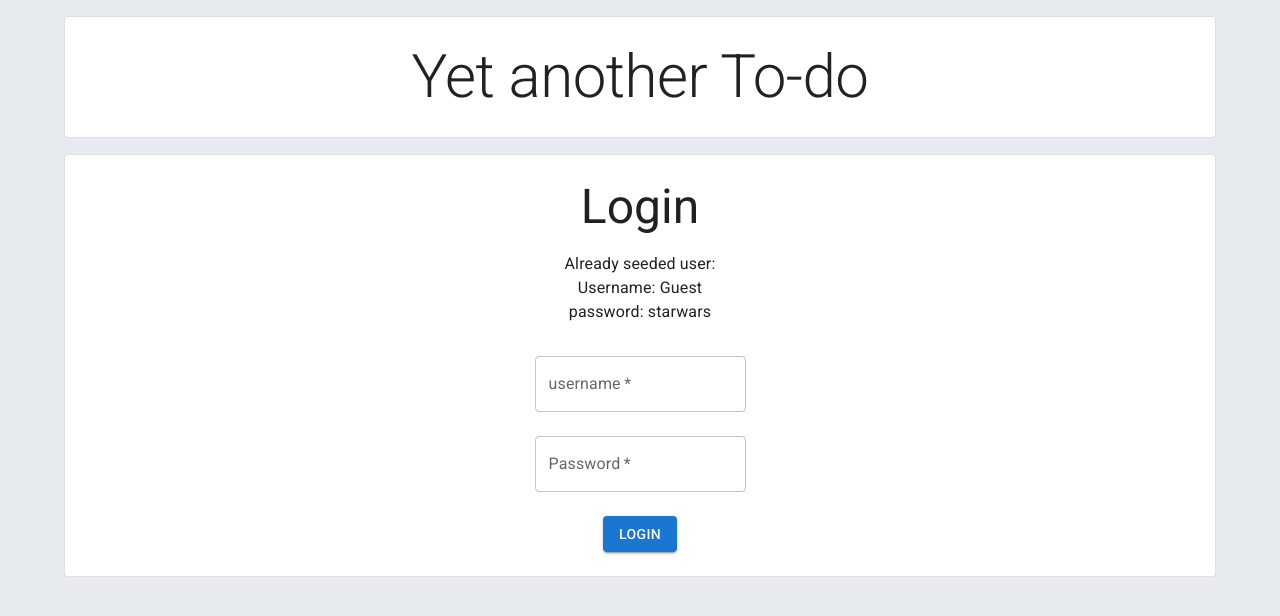
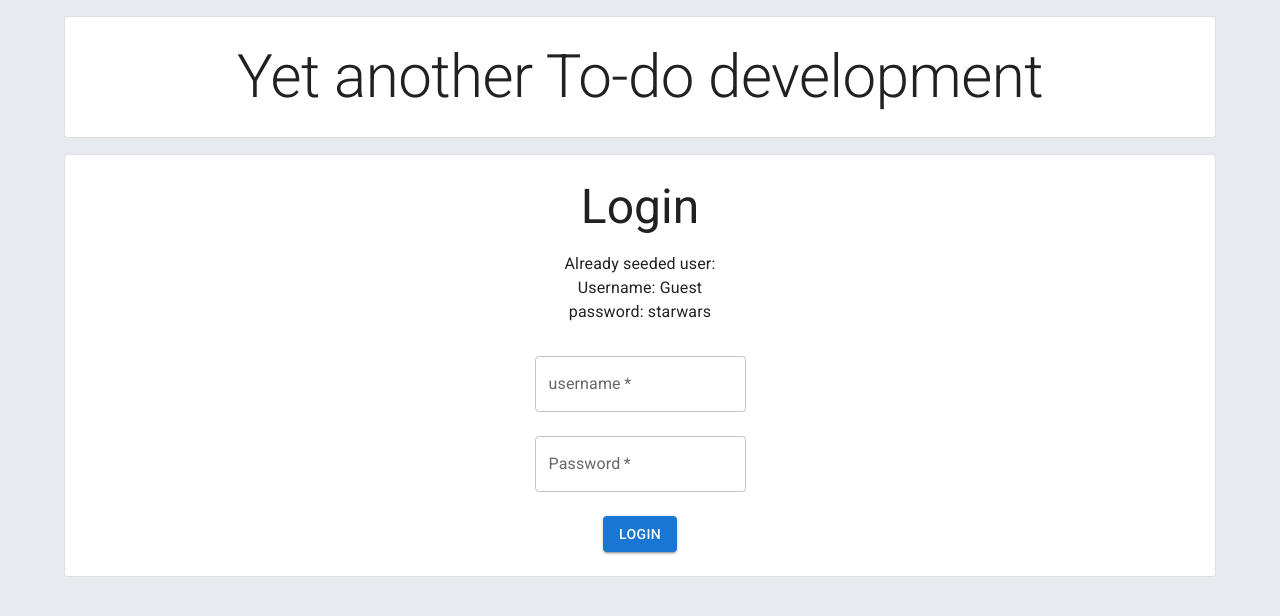
Before and after one commit to zapalagrzegorz/todo-full, a React (Create React App) app in the folder frontend/: page /login in a window 1280 px wide. Shown: the top 616 px of the page. Built offline with nearby package versions, Linux system fonts and the light colour scheme.

Commit message:
Testing env

```diff
--- a/frontend/src/app/Navbar.tsx
+++ b/frontend/src/app/Navbar.tsx
@@ -56,7 +56,7 @@ export const Navbar = () => {
         {signOutButton}
         {alert}
         <Typography variant="h2" component="h1" align="center">
-          Yet another To-do
+          Yet another To-do {process.env.NODE_ENV}
         </Typography>
       </Paper>
     </Container>
```
